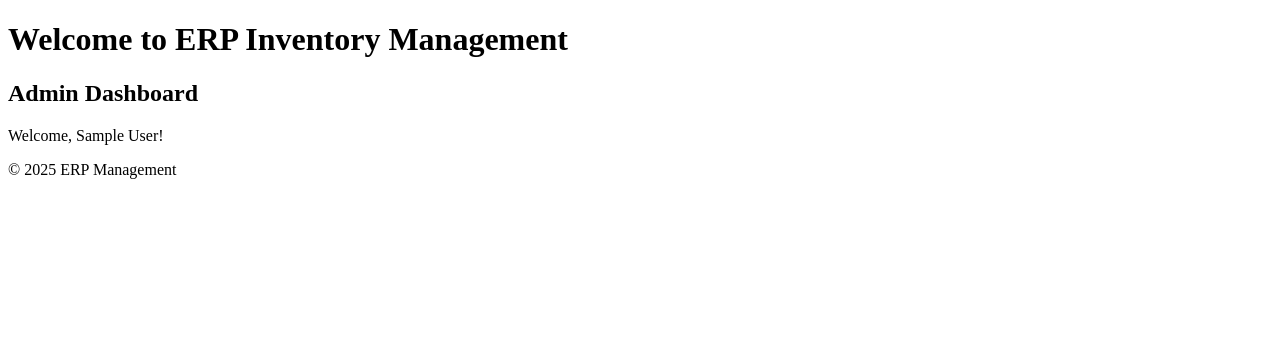
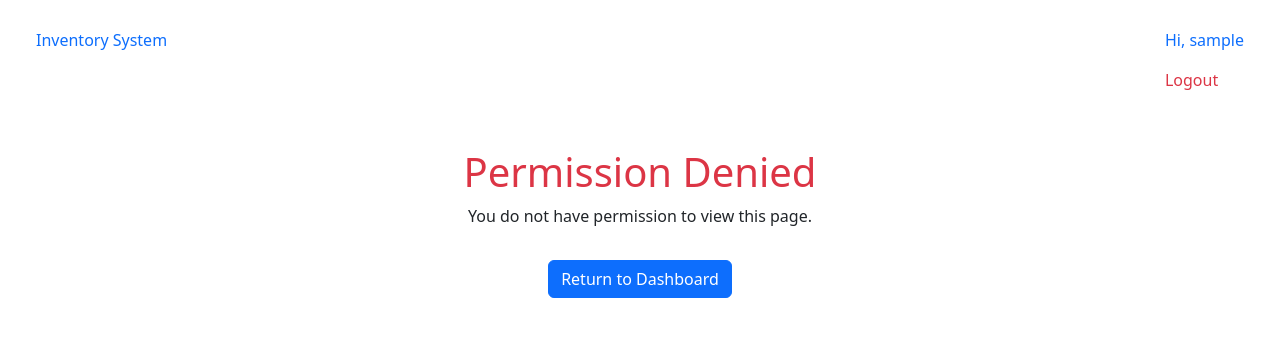
Before and after one commit to nazinamu66/ERP-Inventory-Management, a Django app: page /dashboard/admin/ in a window 1280 px wide. Shown: the top 337 px of the page. Run offline with Django 5.2, Linux system fonts and the light colour scheme; the visitor is signed in with stand-in values (Sample User, id 1).

Commit message:
Added Logout Logic and a permission denied page

```diff
--- a/config/settings.py
+++ b/config/settings.py
@@ -65,7 +65,7 @@ ROOT_URLCONF = 'config.urls'
 TEMPLATES = [
     {
         'BACKEND': 'django.template.backends.django.DjangoTemplates',
-        'DIRS': [BASE_DIR / 'templates'],
+        'DIRS': [BASE_DIR / "templates"],  # ✅ This line is critical
         'APP_DIRS': True,
         'OPTIONS': {
             'context_processors': [
--- a/config/urls.py
+++ b/config/urls.py
@@ -17,8 +17,9 @@ Including another URLconf
 from django.contrib import admin
 from django.urls import path, include
 from django.views.generic import RedirectView
-from users.views import CustomLoginView  # ✅ Correct import from users app
 from users.views import (
+    CustomLoginView,
+    logout_view,
     admin_dashboard,
     manager_dashboard,
     store_dashboard,
@@ -28,8 +29,9 @@ from users.views import (
 )
 
 urlpatterns = [
-    path('', RedirectView.as_view(url='/login/', permanent=False)),  # Redirect from / to /login/
+    path('', RedirectView.as_view(url='/login/', permanent=False)),
     path('login/', CustomLoginView.as_view(), name='login'),
+    path('logout/', logout_view, name='logout'),
     path('admin/', admin.site.urls),
     path('users/', include('users.urls')),
     path('dashboard/admin/', admin_dashboard, name='admin_dashboard'),
--- a/templates/base.html
+++ /dev/null
@@ -1,23 +0,0 @@
-<!-- templates/base.html -->
-<!DOCTYPE html>
-<html lang="en">
-<head>
-    <meta charset="UTF-8">
-    <meta name="viewport" content="width=device-width, initial-scale=1.0">
-    <title>{% block title %}ERP Inventory Management{% endblock %}</title>
-</head>
-<body>
-    <header>
-        <h1>Welcome to ERP Inventory Management</h1>
-    </header>
-
-    <div class="content">
-        {% block content %}
-        {% endblock %}
-    </div>
-
-    <footer>
-        <p>&copy; 2025 ERP Management</p>
-    </footer>
-</body>
-</html>
--- a/templates/dashboard/admin.html
+++ b/templates/dashboard/admin.html
@@ -1,6 +1,8 @@
-{% extends "base.html" %}
+{% extends "dashboard/base.html" %}
+
+{% block title %}Admin Dashboard{% endblock %}
 
 {% block content %}
-<h2>Admin Dashboard</h2>
-<p>Welcome, {{ request.user.get_full_name }}!</p>
+    <h1>Welcome Admin</h1>
+    <p>This is your admin dashboard.</p>
 {% endblock %}
--- /dev/null
+++ b/templates/dashboard/base.html
@@ -0,0 +1,29 @@
+<!DOCTYPE html>
+<html lang="en">
+<head>
+    <meta charset="UTF-8">
+    <title>{% block title %}Dashboard{% endblock %}</title>
+    <link rel="stylesheet" href="https://cdn.jsdelivr.net/npm/bootstrap@5.3.3/dist/css/bootstrap.min.css">
+    <style>
+        body { padding: 20px; }
+        .nav { margin-bottom: 20px; }
+    </style>
+</head>
+<body>
+    <nav class="nav justify-content-between">
+        <div>
+            <a class="nav-link active" href="#">Inventory System</a>
+        </div>
+        <div>
+            <span class="nav-link">Hi, {{ request.user.username }}</span>
+            <a class="nav-link text-danger" href="{% url 'logout' %}">Logout</a>
+        </div>
+    </nav>
+
+    <div class="container">
+        {% block content %}
+        <!-- Dashboard content goes here -->
+        {% endblock %}
+    </div>
+</body>
+</html>
--- /dev/null
+++ b/templates/errors/permission_denied.html
@@ -0,0 +1,10 @@
+<!-- templates/errors/permission_denied.html -->
+{% extends "dashboard/base.html" %}
+
+{% block content %}
+<div class="container text-center mt-5">
+    <h1 class="text-danger">Permission Denied</h1>
+    <p>You do not have permission to view this page.</p>
+    <a href="{% url 'default_dashboard' %}" class="btn btn-primary mt-3">Return to Dashboard</a>
+</div>
+{% endblock %}
--- /dev/null
+++ b/users/decorators.py
@@ -0,0 +1,14 @@
+from django.shortcuts import redirect, render
+from functools import wraps
+
+def role_required(allowed_roles=[]):
+    def decorator(view_func):
+        @wraps(view_func)
+        def _wrapped_view(request, *args, **kwargs):
+            if not request.user.is_authenticated:
+                return redirect('login')
+            elif request.user.role not in allowed_roles:
+                return render(request, 'errors/permission_denied.html')
+            return view_func(request, *args, **kwargs)
+        return _wrapped_view
+    return decorator
--- a/users/views.py
+++ b/users/views.py
@@ -1,17 +1,17 @@
 from django.shortcuts import redirect, render
 from django.urls import reverse_lazy
-from django.contrib.auth.decorators import login_required
 from django.contrib.auth.views import LoginView
-from .models import User
+from .decorators import role_required
+from django.contrib.auth import logout
+
+
 
 class CustomLoginView(LoginView):
     template_name = 'users/login.html'
 
     def get_success_url(self):
         user = self.request.user
-
-        # Safely get the 'role' attribute and set a default role if it doesn't exist
-        role = getattr(user, 'role', 'staff')  # Default to 'staff' if 'role' doesn't exist
+        role = getattr(user, 'role', 'staff')  # Fallback to 'staff'
 
         if role == 'admin':
             return reverse_lazy('admin_dashboard')
@@ -24,30 +24,33 @@ class CustomLoginView(LoginView):
         elif role == 'sales':
             return reverse_lazy('sales_dashboard')
 
-        # Default fallback to the dashboard if the role isn't matched
         return reverse_lazy('default_dashboard')
 
-# Dashboard views remain the same
-@login_required
+
+@role_required(['admin'])
 def admin_dashboard(request):
     return render(request, 'dashboard/admin.html')
 
-@login_required
+@role_required(['manager'])
 def manager_dashboard(request):
     return render(request, 'dashboard/manager.html')
 
-@login_required
+@role_required(['staff'])
 def store_dashboard(request):
     return render(request, 'dashboard/store.html')
 
-@login_required
+@role_required(['clerk'])
 def inventory_dashboard(request):
     return render(request, 'dashboard/inventory.html')
 
-@login_required
+@role_required(['sales'])
 def sales_dashboard(request):
     return render(request, 'dashboard/sales.html')
 
-@login_required
+@role_required(['admin', 'manager', 'staff', 'clerk', 'sales'])
 def default_dashboard(request):
     return render(request, 'dashboard/default.html')
+
+def logout_view(request):
+    logout(request)
+    return redirect('login')  # Or wherever you want to send them after logout
```
Also changed, not shown: SESSION_LOG.md (+27 -0 lines), templates/dashboard/inventory.html (+5 -3 lines), templates/dashboard/manager.html (+5 -3 lines), templates/dashboard/sales.html (+5 -3 lines), templates/dashboard/store.html (+5 -3 lines).
